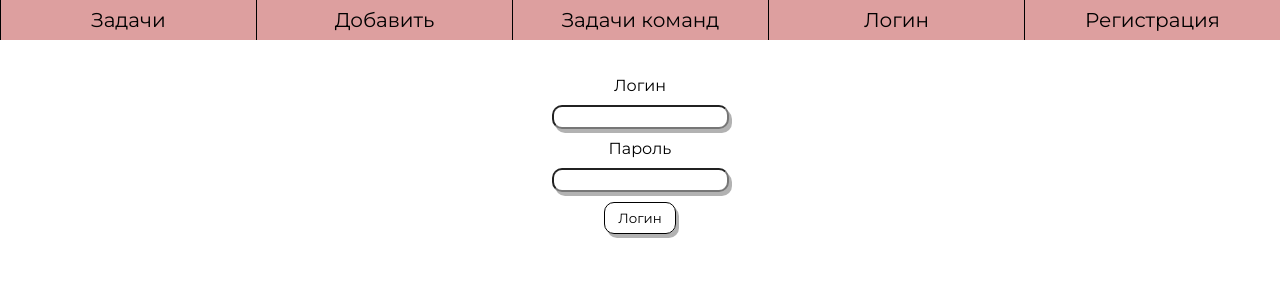
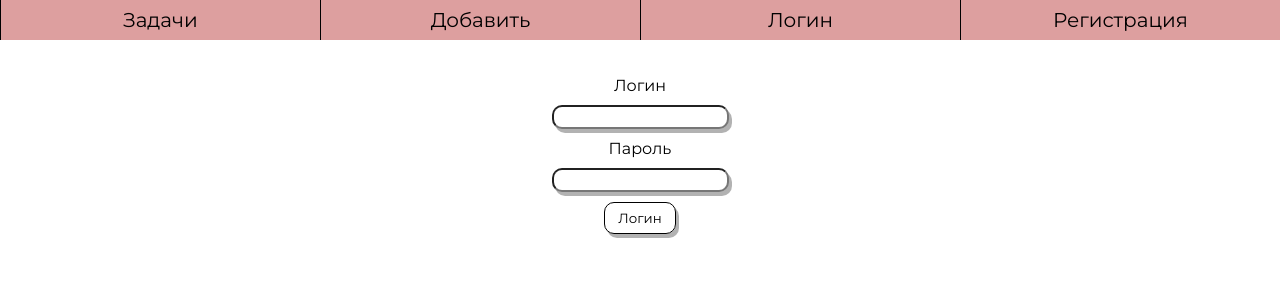
Before and after one commit to Camarot1/taskboard-frontend, a React (Create React App) app: page /login in a window 1280 px wide. Shown: the top 300 px of the page. Built offline with nearby package versions, Linux system fonts and the light colour scheme.

Commit message:
delete usseless button

```diff
--- a/src/pages/components/header.jsx
+++ b/src/pages/components/header.jsx
@@ -11,7 +11,6 @@ export default function Header() {
             <div className="header__container">
                 <button className="header__button" onClick={() => navigate('/tasks')}>Задачи</button>
                 <button className="header__button" onClick={() => navigate('/addTask')}>Добавить</button>
-                <button className="header__button" onClick={() => navigate('/mycompanies')}>Задачи команд</button>
                 <button className="header__button" onClick={() => navigate('/login')}>Логин</button>
                 <button className="header__button" onClick={() => navigate('/register')}>Регистрация</button>
             </div>
```
